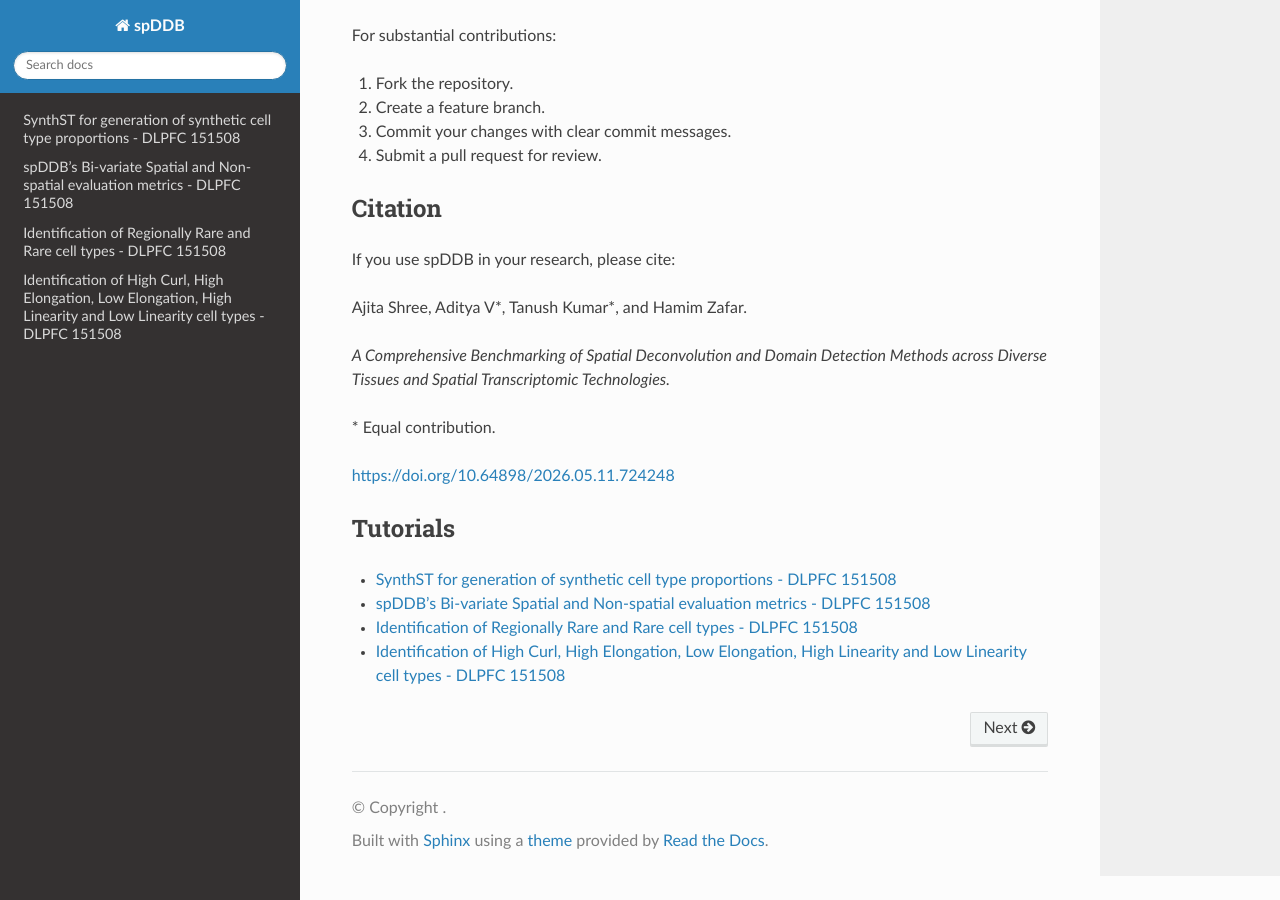
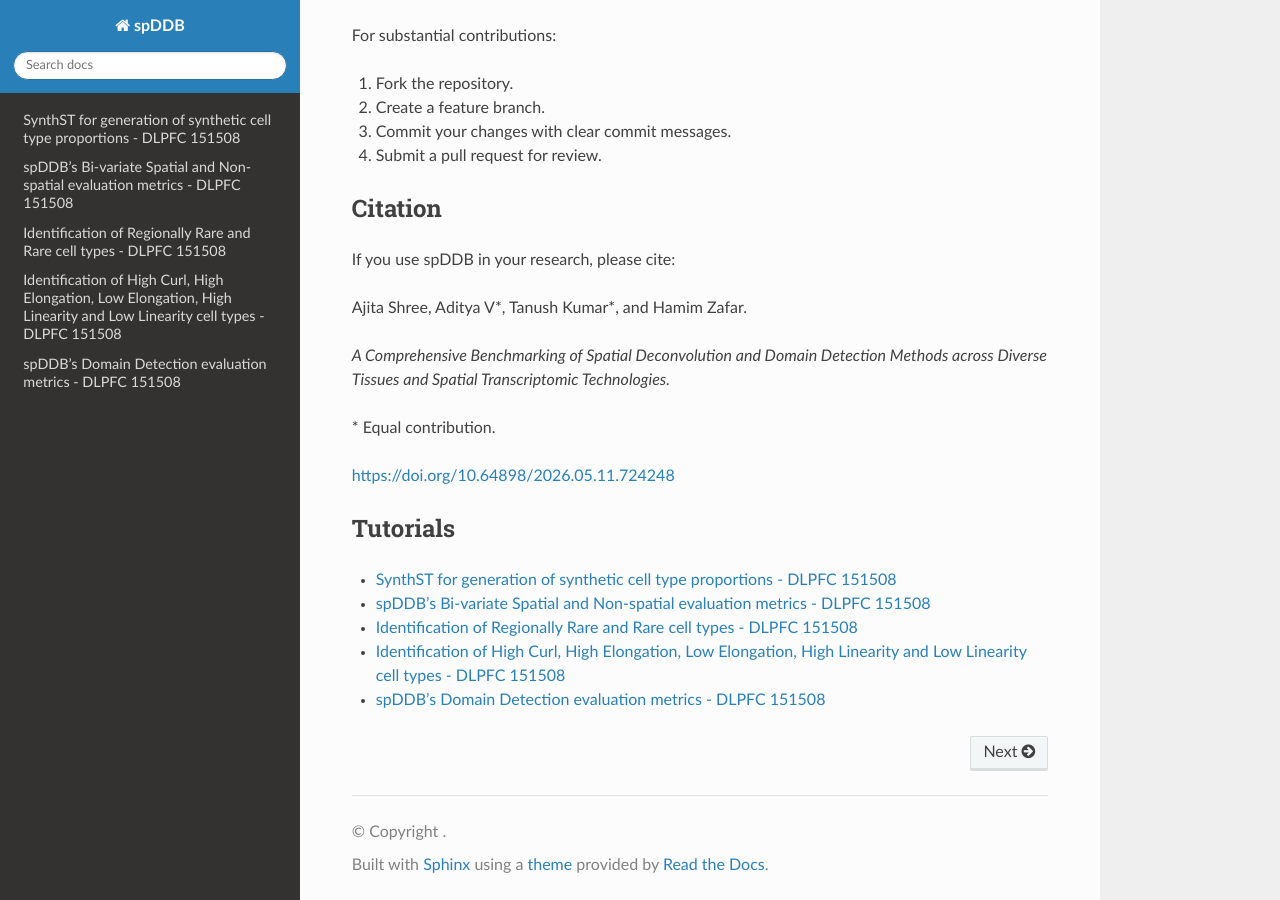
Before and after one commit to Aditya-Venkat/spDDB_tutorial, a Sphinx documentation site: the page built from docs/source/index.rst, in a window 1280 px wide and 900 px high, scrolled down 1743 px. Built offline with Sphinx 7.4.7 and the Read the Docs theme 3.1.0, drawn with Linux system fonts in a browser that asks for light colours; pages that are not in the unit, such as notebooks, are missing from menus.

Commit message:
tutorial 7

```diff
--- a/docs/source/index.rst
+++ b/docs/source/index.rst
@@ -89,3 +89,4 @@ Tutorials
    tutorials/4_spDDB_deconvolution_evaluation
    tutorials/5_spDDB_rare_celltype
    tutorials/6_spDDB_shape_characterization
+   tutorials/7_spDDB_domain_detection_evaluation
```
Also changed, not shown: docs/source/tutorials/7_spDDB_domain_detection_evaluation.ipynb (added).
